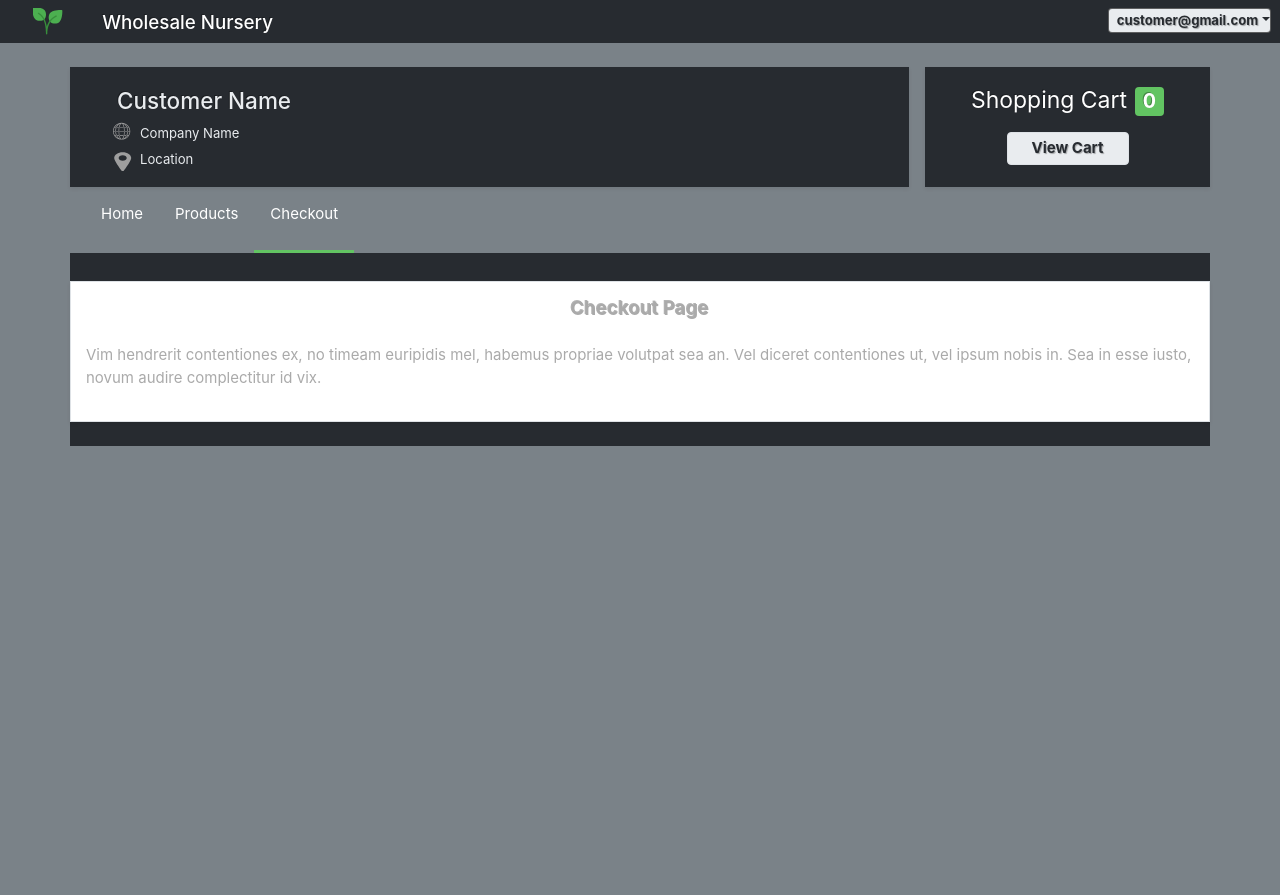
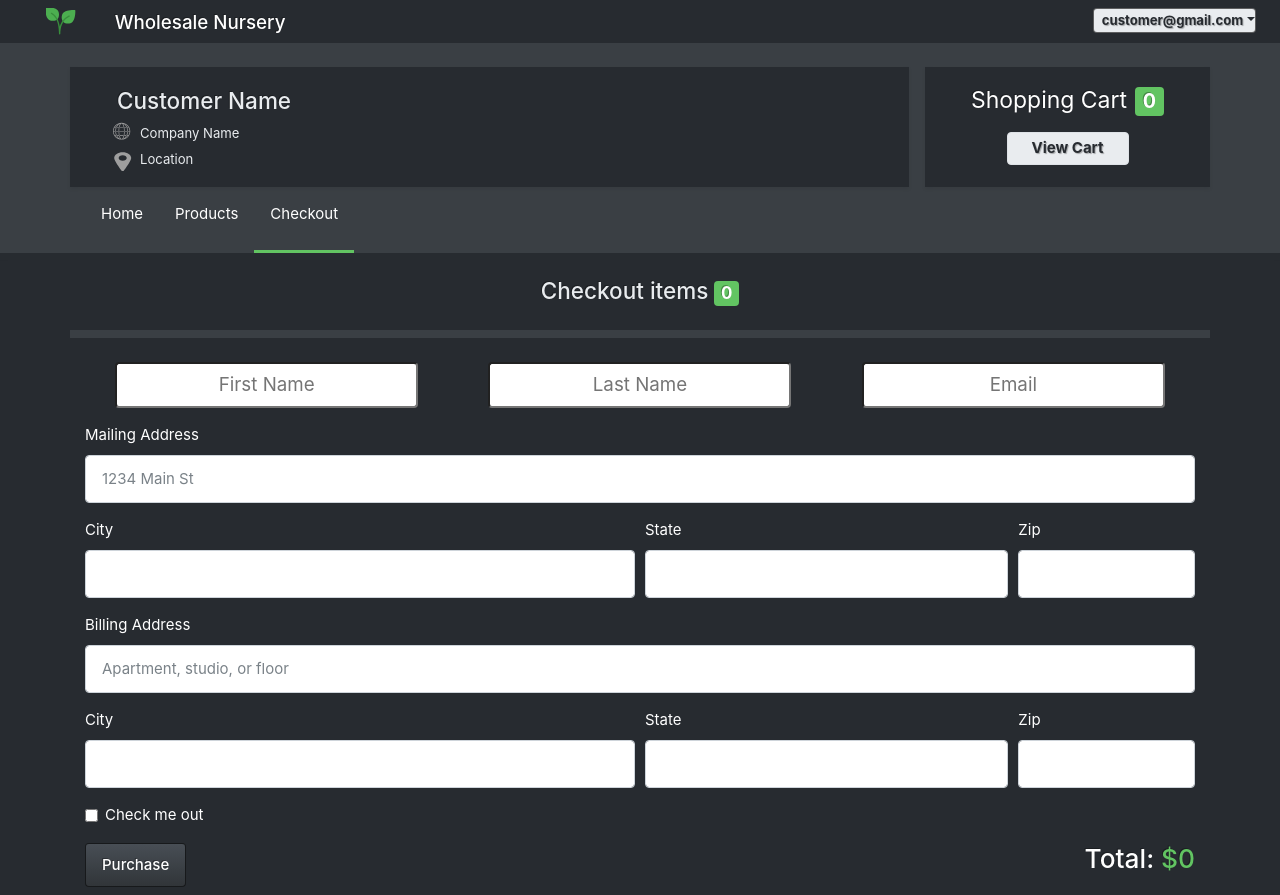
Before and after one commit to Jonny-Code/project1, an Angular app: page /checkout in a window 1280 px wide. Before the commit the page ends 800 px from the top, so only its background shows below. Built offline with nearby package versions, Linux system fonts and the light colour scheme.

Commit message:
style changes

```diff
--- a/src/app/components/checkout/checkout.component.css
+++ b/src/app/components/checkout/checkout.component.css
@@ -1,3 +1,7 @@
 .nav li {
   border-width: medium !important;
 }
+
+form label {
+  color: white;
+}
--- a/src/app/components/checkout/checkout.component.html
+++ b/src/app/components/checkout/checkout.component.html
@@ -1,3 +1,4 @@
+<div class="container-fluid">
   <nav class="row bg-dark">
     <div class="col-1 pl-3 pr-3 ml-2 pt-2 text-center">
       <svg
@@ -62,6 +63,7 @@
       </div>
     </div>
   </nav>
+</div>
 <div class="container">
   <div class="row mt-4">
     <div class="col pt-3 pb-3 pr-4 mr-3 bg-dark shadow-sm">
@@ -190,7 +192,7 @@
     </div>
   </div>
 
-  <div class="row bg-secondary">
+  <div class="row bg-primary">
     <div class="col mt-2">
       <ul class="nav">
         <li
@@ -216,17 +218,143 @@
   </div>
 </div>
 
-<div class="container pt-4 pb-4 bg-dark">
+<div class="container-fluid pt-2 bg-dark">
   <div class="row">
-    <div class="col mt-1 pt-3 pb-3 bg-white border shadow-sm">
-      <h5 class="text-center">
-        <strong>Checkout Page</strong>
-      </h5>
-      <p class="pt-3">
-        Vim hendrerit contentiones ex, no timeam euripidis mel, habemus propriae
-        volutpat sea an. Vel diceret contentiones ut, vel ipsum nobis in. Sea in
-        esse iusto, novum audire complectitur id vix.
-      </p>
+    <div class="col pb-2 bg-dark shadow-sm">
+      <h4 class="text-center text-light pt-3 pb-3">
+        Checkout items
+        <span
+          class="badge badge-success"
+          [textContent]="this.cart.length"
+        ></span>
+      </h4>
+      <div class="container bg-primary">
+        <div class="row pt-2">
+          <div
+            class="col p-2 ml-2 mr-2 text-center d-flex justify-content-center"
+            *ngFor="let item of cart"
+          >
+            <div
+              class="card shadow-lg bg-dark"
+              style="max-width: 12rem; max-height: 15rem;"
+            >
+              <div class="card-body pl-2 pr-2">
+                <h5 class="card-title text-white">{{ item.name }}</h5>
+                <img
+                  src="../../../assets/{{ item.image }}.jpg"
+                  class="card-img"
+                  alt="Plant Image"
+                />
+                <h4 class="text-success mt-1 pt-1 pb-1 text-dark">
+                  <span class="text-success"
+                    ><small class="text-white">Price:&nbsp;&nbsp;</small> ${{
+                      item.price
+                    }}</span
+                  >
+                </h4>
               </div>
             </div>
           </div>
+        </div>
+      </div>
+      <div class="container">
+        <form>
+          <div class="form-row mt-3 pt-2">
+            <div class="form-group col-lg-4 d-flex justify-content-center">
+              <input
+                type="text"
+                class="form-control-lg rounded pl-1 pr-1 text-center"
+                id="inputFirstName"
+                placeholder="First Name"
+              />
+            </div>
+            <div class="form-group col-lg-4 d-flex justify-content-center">
+              <input
+                type="text"
+                class="form-control-lg rounded pl-1 pr-1 text-center"
+                id="inputLastName"
+                placeholder="Last Name"
+              />
+            </div>
+            <div class="form-group col-lg-4 d-flex justify-content-center">
+              <input
+                type="email"
+                class="form-control-lg rounded pl-1 pr-1 text-center"
+                id="inputEmail"
+                placeholder="Email"
+              />
+            </div>
+          </div>
+          <div class="form-group">
+            <label for="inputMailingAddress">Mailing Address</label>
+            <input
+              type="text"
+              class="form-control"
+              id="inputAddress"
+              placeholder="1234 Main St"
+            />
+          </div>
+          <div class="form-row">
+            <div class="form-group col-md-6">
+              <label for="inputCity">City</label>
+              <input type="text" class="form-control" id="inputCity" />
+            </div>
+            <div class="form-group col-md-4">
+              <label for="inputState">State</label>
+              <input type="text" class="form-control" id="inputState" />
+            </div>
+            <div class="form-group col-md-2">
+              <label for="inputZip">Zip</label>
+              <input type="text" class="form-control" id="inputZip" />
+            </div>
+          </div>
+          <div class="form-group">
+            <label for="inputBillingAddress">Billing Address</label>
+            <input
+              type="text"
+              class="form-control"
+              id="inputBillingAddress"
+              placeholder="Apartment, studio, or floor"
+            />
+          </div>
+          <div class="form-row">
+            <div class="form-group col-md-6">
+              <label for="inputCity">City</label>
+              <input type="text" class="form-control" id="inputCity" />
+            </div>
+            <div class="form-group col-md-4">
+              <label for="inputState">State</label>
+              <input type="text" class="form-control" id="inputState" />
+            </div>
+            <div class="form-group col-md-2">
+              <label for="inputZip">Zip</label>
+              <input type="text" class="form-control" id="inputZip" />
+            </div>
+          </div>
+          <div class="form-group">
+            <div class="form-check">
+              <input class="form-check-input" type="checkbox" id="gridCheck" />
+              <label class="form-check-label" for="gridCheck">
+                Check me out
+              </label>
+            </div>
+          </div>
+          <div class="row">
+            <div class="col d-flex justify-content-between">
+              <button type="submit" class="btn btn-primary pb-1">
+                <h6>Purchase</h6>
+              </button>
+              <h3 class="text-white">
+                Total:
+                <span
+                  class="text-success"
+                  [textContent]="getCheckoutTotal()"
+                ></span>
+              </h3>
+            </div>
+          </div>
+        </form>
+      </div>
+    </div>
+  </div>
+</div>
--- a/src/app/components/checkout/checkout.component.ts
+++ b/src/app/components/checkout/checkout.component.ts
@@ -42,4 +42,20 @@ export class CheckoutComponent implements OnInit {
     localStorage.removeItem(`${e}`);
     this.ngOnInit();
   };
+
+  getCheckoutTotal = (): string => {
+    let items = { ...localStorage };
+    let arr = [];
+    let total = 0;
+    for (const key in items) {
+      if (items.hasOwnProperty(key)) {
+        const element = items[key];
+        arr.push(JSON.parse(element));
+      }
+    }
+    arr.forEach(prod => {
+      total += Number(prod.price);
+    });
+    return `$${total}`;
+  };
 }
--- a/src/app/components/home/home.component.css
+++ b/src/app/components/home/home.component.css
@@ -1,3 +1,7 @@
 .nav li {
   border-width: medium !important;
 }
+
+/* .homeNav {
+  width: auto;
+} */
--- a/src/app/components/home/home.component.html
+++ b/src/app/components/home/home.component.html
@@ -1,4 +1,5 @@
-<nav class="row bg-dark">
+<div class="container-fluid">
+  <nav class="row bg-dark homeNav">
     <div class="col-1 pl-3 pr-3 ml-2 pt-2 text-center">
       <svg
         version="1.1"
@@ -62,6 +63,7 @@
       </div>
     </div>
   </nav>
+</div>
 <div class="container">
   <div class="row mt-4">
     <div class="col pt-3 pb-3 pr-4 mr-3 bg-dark shadow-sm">
--- a/src/app/components/products/products.component.css
+++ b/src/app/components/products/products.component.css
@@ -22,3 +22,28 @@
 .nav li {
   border-width: medium !important;
 }
+
+.card-link:hover {
+  transition: all 0.1s ease-in;
+  transform: scale(1.08);
+}
+.card-link:active {
+  transition: all 0.1s ease-out;
+  transform: scale(1.01);
+}
+.card-link:active::after {
+  transition: all 0.1s ease-in;
+  transform: scale(1.08);
+}
+.btn:hover {
+  transition: all 0.1s ease-in;
+  transform: scale(1.1);
+}
+.btn:active {
+  transition: all 0.1s ease-out;
+  transform: scale(1.01);
+}
+.btn:active::after {
+  transition: all 0.1s ease-in;
+  transform: scale(1.1);
+}
--- a/src/app/components/products/products.component.html
+++ b/src/app/components/products/products.component.html
@@ -1,3 +1,4 @@
+<div class="container-fluid">
   <nav class="row bg-dark">
     <div class="col-1 pl-3 pr-3 ml-2 pt-2 text-center">
       <svg
@@ -62,6 +63,7 @@
       </div>
     </div>
   </nav>
+</div>
 <div class="container">
   <div class="row mt-4">
     <div class="col pt-3 pb-3 pr-4 mr-3 bg-dark shadow-sm">
@@ -190,7 +192,7 @@
     </div>
   </div>
 
-  <div class="row bg-secondary">
+  <div class="row bg-primary">
     <div class="col mt-2">
       <ul class="nav">
         <li
@@ -216,9 +218,9 @@
   </div>
 </div>
 
-<div class="container-fluid pb-4 bg-secondary">
+<div class="container-fluid pb-4 bg-dark">
   <div class="container">
-    <div class="row bg-dark">
+    <div class="row bg-dark pt-2">
       <div class="col text-center">
         <h4 class="pr-2">
           <small class="text-white">Product display amount:</small>
@@ -405,12 +407,12 @@
       </div>
     </div>
 
-    <div class="row mt-3">
+    <div class="row mt-3 bg-primary">
       <div
         class="col d-flex p-3 ml-2 mr-2 mb-3 text-center justify-content-center"
         *ngFor="let item of products"
       >
-        <div class="card">
+        <div class="card bg-dark">
           <img
             src="../../../assets/{{ item.image }}.jpg"
             class="card-img-top"
@@ -437,12 +439,12 @@
             </h4>
           </div>
           <div class="d-flex border-top text-center justify-content-center">
-            <h5
-              class="card-link text-primary mt-2 p-3 border bg-light rounded"
+            <button
+              [disabled]="item.inCart"
+              class="btn btn-light text-primary mt-2 mb-2 p-3 border rounded"
               (click)="addToCart(item.id)"
-            >
-              Add to cart
-            </h5>
+              [textContent]="item.inCart ? 'In Cart' : 'Add to Cart'"
+            ></button>
           </div>
         </div>
       </div>
--- a/src/app/components/products/products.component.ts
+++ b/src/app/components/products/products.component.ts
@@ -23,6 +23,7 @@ export class ProductsComponent {
         arr.push(JSON.parse(element));
       }
     }
+    console.log(arr);
     this.cartProducts = arr;
     this.cartProdsPerPage = arr.length;
   }
@@ -51,7 +52,6 @@ export class ProductsComponent {
 
   changeCartSize = (newSize: number) => {
     this.cartProdsPerPage = newSize;
-    console.log(newSize);
   };
 
   changeCategory = (newCategory?: string) => {
@@ -62,6 +62,7 @@ export class ProductsComponent {
 
   addToCart = (e: number) => {
     let [prod] = this.repo.getProducts().filter(i => i.id == e);
+    prod.inCart = true;
     if (localStorage.getItem(`${prod.id}`) == null) {
       localStorage.setItem(`${prod.id}`, JSON.stringify(prod));
     } else return;
@@ -81,6 +82,9 @@ export class ProductsComponent {
   removeCartItem = (e: number) => {
     console.log(e);
     localStorage.removeItem(`${e}`);
+    this.products.forEach(prod => {
+      if (e == prod.id) prod.inCart = false;
+    });
     this.ngOnInit();
   };
 }
--- a/src/app/models/product.model.ts
+++ b/src/app/models/product.model.ts
@@ -5,6 +5,7 @@ export class Product {
     public description?: string,
     public img?: string,
     public category?: string,
-    public price?: number
+    public price?: number,
+    public inCart?: boolean
   ) {}
 }
--- a/src/index.html
+++ b/src/index.html
@@ -8,7 +8,7 @@
     <meta name="viewport" content="width=device-width, initial-scale=1" />
     <link rel="icon" type="image/x-icon" href="favicon.ico" />
   </head>
-  <body class="bg-secondary">
+  <body class="bg-primary">
     <app-root></app-root>
   </body>
 </html>
```
Also changed, not shown: restData.js (+42 -21 lines). Lines whose indentation alone changed are shown as unchanged.
